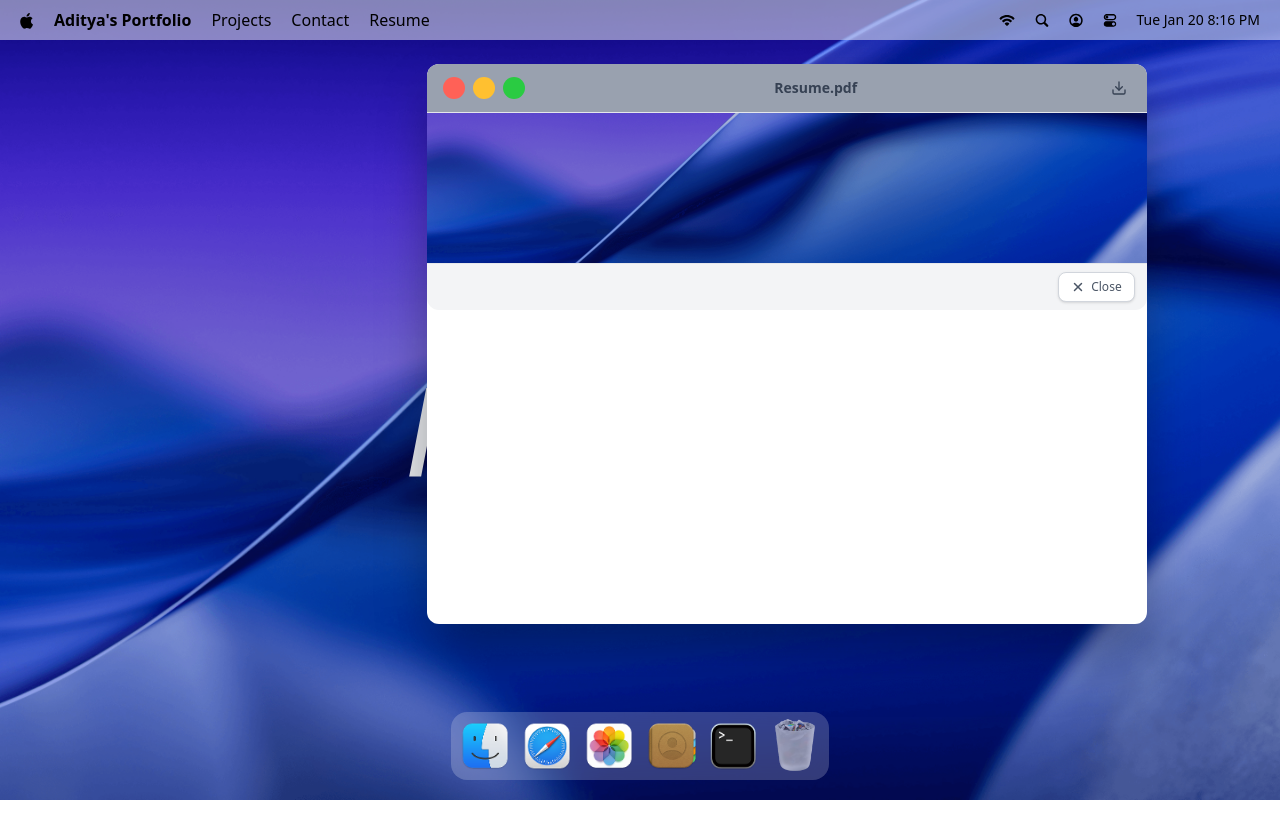
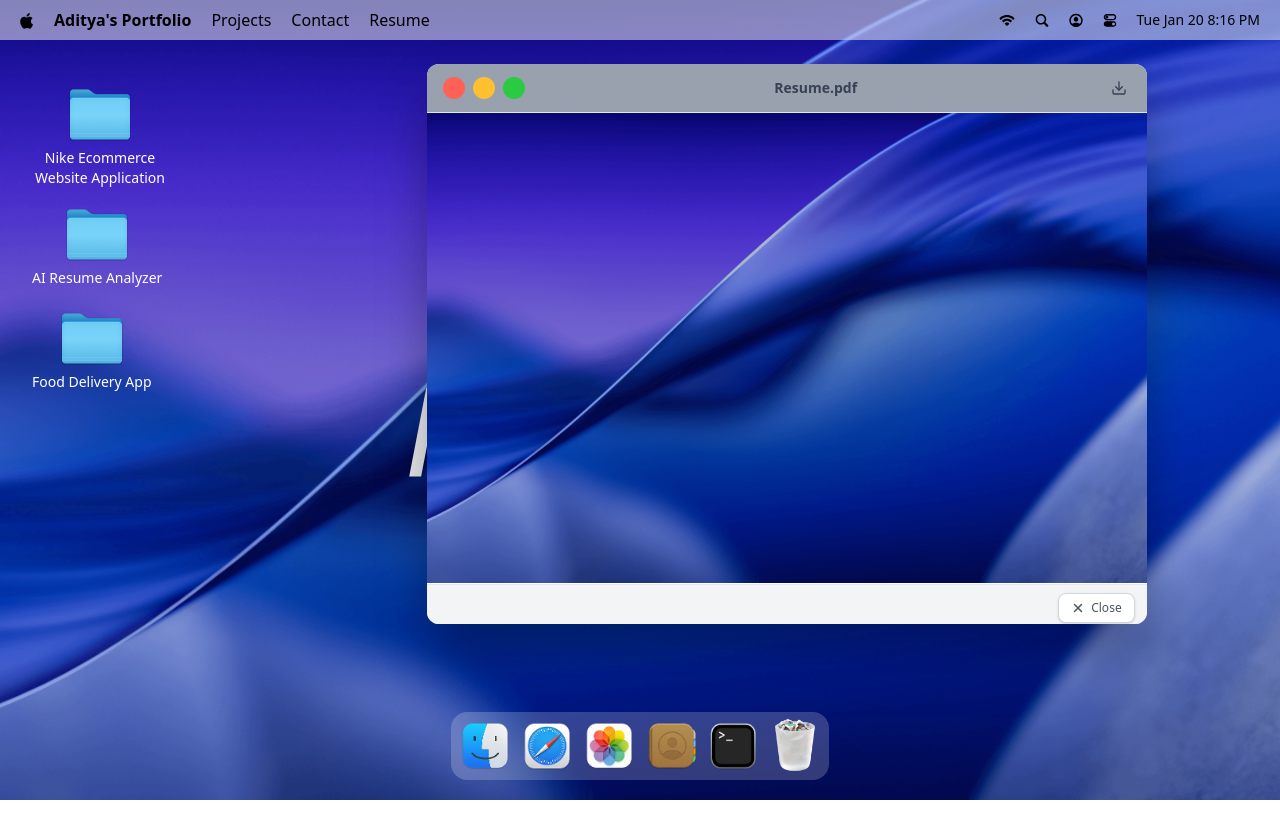
Before and after one commit to addymistrel/portfolio-revamped, a React (Vite) app: page / in a window 1280 px wide. Both pictures are taken after a click on the item "Resume". Built offline with nearby package versions, Linux system fonts and the light colour scheme; a web font is replaced by a local one.

Commit message:
feat: add Home component; integrate project folder functionality and update Dock and App components

```diff
--- a/src/App.jsx
+++ b/src/App.jsx
@@ -1,4 +1,4 @@
-import { Navbar, Welcome, Dock } from "#components";
+import { Navbar, Welcome, Dock, Home } from "#components";
 import {
   Terminal,
   Safari,
@@ -29,6 +29,7 @@ const App = () => {
       <Markdown />
       <Image />
       <Contact />
+      <Home />
     </main>
   );
 };
--- a/src/components/Dock.jsx
+++ b/src/components/Dock.jsx
@@ -3,12 +3,14 @@ import { Tooltip } from "react-tooltip";
 import { useGSAP } from "@gsap/react";
 import gsap from "gsap";
 
-import { dockApps } from "#constants";
+import { dockApps, locations } from "#constants";
 import useWindowStore from "#store/window";
+import useLocationStore from "#store/location";
 
 const Dock = () => {
   const { openWindow, minimizeWindow, restoreWindow, windows } =
     useWindowStore();
+  const { activeLocation, setActiveLocation } = useLocationStore();
   const dockRef = useRef(null);
 
   useGSAP(() => {
@@ -61,6 +63,12 @@ const Dock = () => {
   }, []);
 
   const handleDockClick = (app) => {
+    if (app.id.toLowerCase() === "trash") {
+      setActiveLocation(locations.trash);
+      openWindow("finder");
+      return;
+    }
+
     if (!app.canOpen) return;
 
     const window = windows[app.id];
--- /dev/null
+++ b/src/components/Home.jsx
@@ -0,0 +1,41 @@
+import { locations } from "#constants";
+import useLocationStore from "#store/location";
+import useWindowStore from "#store/window";
+import { useGSAP } from "@gsap/react";
+import clsx from "clsx";
+import { Draggable } from "gsap/Draggable";
+
+const projects = locations.work?.children ?? [];
+
+const Home = () => {
+  const { setActiveLocation } = useLocationStore();
+  const { openWindow } = useWindowStore();
+
+  const hanldeOpenProjectFolder = (project) => {
+    setActiveLocation(project);
+    openWindow("finder");
+  };
+
+  useGSAP(() => {
+    Draggable.create(".folder");
+  }, []);
+
+  return (
+    <section id="home">
+      <ul>
+        {projects.map((project) => (
+          <li
+            key={project.id}
+            className={clsx("group folder", project.windowPosition)}
+            onClick={() => hanldeOpenProjectFolder(project)}
+          >
+            <img src="/images/folder.png" alt={project.name} />
+            <p>{project.name}</p>
+          </li>
+        ))}
+      </ul>
+    </section>
+  );
+};
+
+export default Home;
--- a/src/components/index.js
+++ b/src/components/index.js
@@ -2,10 +2,12 @@ import Navbar from "#components/Navbar";
 import Welcome from "#components/Welcome";
 import Dock from "#components/Dock";
 import WindowControls from "#components/WindowControls";
+import Home from "#components/Home";
 
 export {
     Navbar,
     Welcome,
     Dock,
-    WindowControls
+    WindowControls,
+    Home
 };
--- a/src/constants/index.js
+++ b/src/constants/index.js
@@ -67,7 +67,7 @@ const dockApps = [{
         id: "trash",
         name: "Archive", // was "Trash"
         icon: "trash.png",
-        canOpen: false,
+        canOpen: true,
     },
 ];
 
@@ -443,7 +443,7 @@ const RESUME_LOCATION = {
 const TRASH_LOCATION = {
     id: 4,
     type: "trash",
-    name: "Trash",
+    name: "Archive",
     icon: "/icons/trash.svg",
     kind: "folder",
     children: [{
--- a/src/index.css
+++ b/src/index.css
@@ -131,7 +131,8 @@ body {
   }
 
   .window-content {
-    @apply flex-1;
+    flex: 1;
+    min-height: calc(100% - 5vh);
   }
 
   .window-footer {
--- a/src/windows/Resume.jsx
+++ b/src/windows/Resume.jsx
@@ -37,7 +37,7 @@ const Resume = ({ windowKey }) => {
         <iframe
           src={`files/resume.pdf#zoom=${zoomLevel}`}
           title="Resume"
-          className="w-full h-full border-none"
+          className={`w-full ${!isMaximized ? "min-h-117.5" : "min-h-192.5"} h-full border-none`}
           onLoad={() => setIsLoading(false)}
         />
       </div>
```
